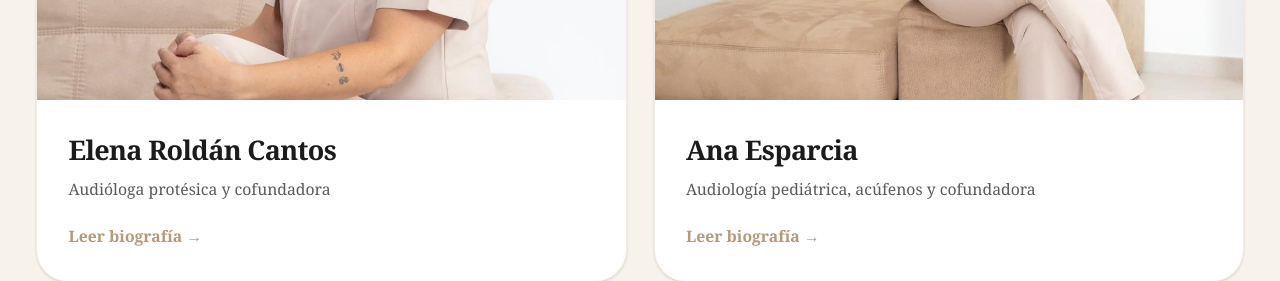
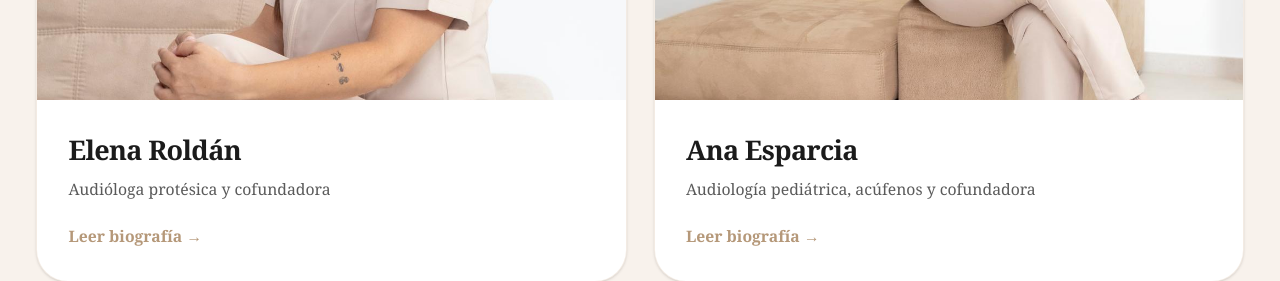
Before and after one commit to EAR1audiologia/EAR, a Next.js app: page / in a window 1280 px wide. Shown: the part 2020-2301 px from the top of the page. Built offline with nearby package versions, Linux system fonts and the light colour scheme; no server answers; a web font is replaced by a local one.

Commit message:
Shorten Elena's homepage card name
Remove Cantos from Elena's name on the homepage profile card.

```diff
--- a/src/app/page.tsx
+++ b/src/app/page.tsx
@@ -316,7 +316,7 @@ export default function Home() {
           <div className="grid gap-6 lg:grid-cols-2">
             {[
               {
-                name: "Elena Roldán Cantos",
+                name: "Elena Roldán",
                 role: "Audióloga protésica y cofundadora",
                 image: "/team/elena-roldan-sentada.jpeg",
                 alt: "Elena Roldán Cantos sentada en la consulta de EAR Audiología Avanzada",
```
